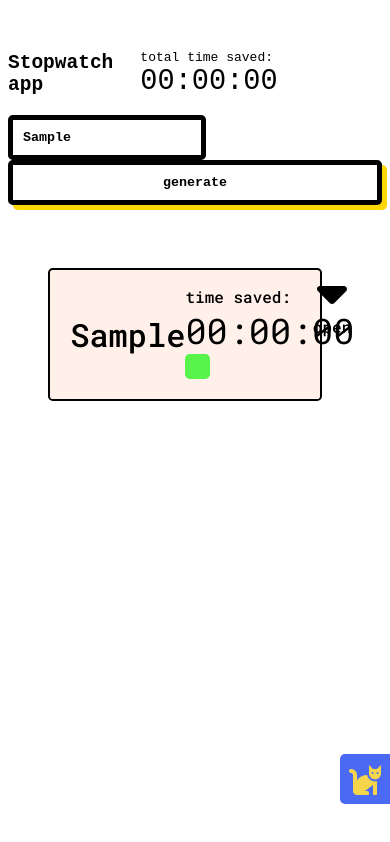
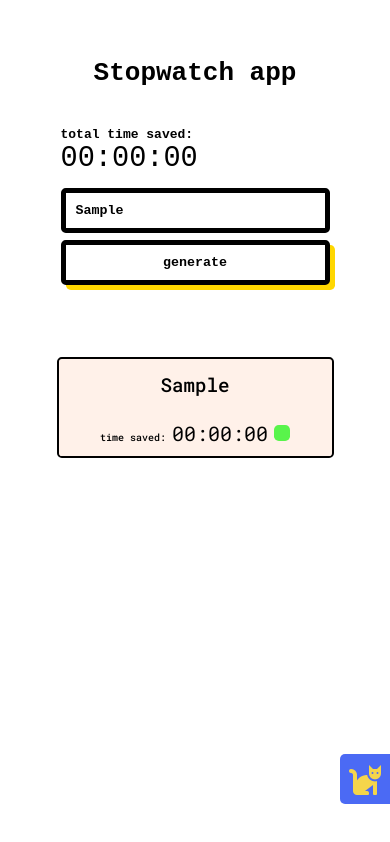
Before and after one commit to Anti-glitches/Stopwatch-App, a plain HTML site: page index.html in a window 390 px wide. Both pictures are taken after typing "Sample" into the empty fields and a click on the button "generate". Drawn offline with Linux system fonts and the light colour scheme.

Commit message:
app responsiveness

```diff
--- a/css/style.css
+++ b/css/style.css
@@ -5,6 +5,15 @@ body{
     display: flex;
     justify-content: center;
     overflow-y: scroll;
+}
+
+h1, p{
+    font-weight: 500;
+}
+
+p > span{
+    font-weight: 400;
+    font-size: 2.2em;
 }
 
 #container{
@@ -15,13 +24,18 @@ body{
     align-items: center;
 }
 
-.input-container{
+#input-container{
     margin-bottom: 50px;
 }
 
-.input-container > * {
+#input-container > * > *{
     font-family: monospace;
     font-weight: 700;
+}
+
+p#title-logo{
+    font-size: 1.5em;
+    font-weight: bold;
 }
 
 input{
@@ -37,7 +51,7 @@ input:focus{
 }
 
 button#generate{
-    padding: 10px 150px;
+    padding: 10px 11vw;
     border: 5px solid black;
     background-color: white;
     transition: box-shadow 0.2s ease-in-out;
@@ -57,11 +71,6 @@ div#heading{
     align-items: center;
 }
 
-p#title-logo{
-    font-size: 1.5em;
-    font-weight: bold;
-}
-
 
 /* accordian container */
 
@@ -74,15 +83,6 @@ p#title-logo{
 
 
 /* accordian head css */
-
-h1, p{
-    font-weight: 500;
-}
-
-p > span{
-    font-weight: 400;
-    font-size: 2.2em;
-}
 
 .accordian-item-head{
     display: flex;
@@ -98,9 +98,17 @@ p > span{
     justify-content: space-between;
     align-items: center;
     background-color: #DFFFF4;
-    padding: 0 20px;
+    padding: 0 2vw;
     border-radius: 0.3rem;
     border: 2px solid black;
+}
+
+.circle{
+    height: 25px;
+    width: 25px;
+    background-color: #59F44B;
+    border-radius: 0.3rem;
+    display: inline-block;
 }
 
 .item-head-toggle{
@@ -115,13 +123,6 @@ p > span{
     margin-top: 0;
 }
 
-.circle{
-    height: 25px;
-    width: 25px;
-    background-color: #59F44B;
-    border-radius: 0.3rem;
-    display: inline-block;
-}
 
 /* toggle switch */
 .item-head-arrow{
@@ -134,7 +135,6 @@ p > span{
 .accordian-item-body{
     display: flex;
     justify-content: space-between;
-    width: 66.5vw;
     margin-top: 1em;
     max-height: 0;
     overflow: hidden;
@@ -142,13 +142,19 @@ p > span{
     /* background-color: #59F44B; */
 }
 
+.accordian-body-display{
+    display: flex;
+    justify-content: space-between;
+    width: 63vw;
+}
+
 .item-body-stopwatch{
     display: flex;
     flex-direction: column;
-    padding-left: 10px;
+    padding-left: 2vw;
 }
 
-.item-body-stopwatch > span{
+.item-body-stopwatch > span.display{
     font-size: 4.2em;
     border-radius: 0.3rem;
 }
@@ -188,7 +194,7 @@ p > span{
 
 .item-body-textarea{
     /* padding-right: 15px; */
-    margin-left: 7.5vw;
+    padding-right: 2vw;
 }
 
 .item-body-textarea > textarea{
@@ -199,15 +205,15 @@ p > span{
 }
 
 .delete{
-    width: 3.2vw;
-    position: relative;
+    width: 5vw;
+    display: flex;
+    justify-content: center;
+    align-items: flex-end;
+    padding-bottom: 1.5vh;
 }
 
 .delete-icon{
     font-size: 2em;
-    position: relative;
-    right: 0;
-    top: 3.5em;
     color: #FF4646;
     cursor: pointer;
 }
@@ -249,7 +255,6 @@ p > span{
 
 .fa-cat{
     font-size: 2em;
-    /* transform: rotate(-90deg); */
     color: #F4D54B;
 }
 
@@ -268,3 +273,157 @@ background: #f1f1f1;
 ::-webkit-scrollbar-thumb {
 background: #4b6af4;
 }
+
+@media (max-width: 1200px) and (min-width: 992px) {
+    .item-body-stopwatch > span.display{
+        font-size: 3.6em;
+    }
+
+    .stopwatch-buttons > button{
+        width: 7em;
+        margin-right: 2vw;
+    }
+
+    .item-head-display > h1{
+        font-size: 1.6em;
+    }
+
+    .item-head-display > p > span{
+        font-size: 2em;
+    }
+
+    .item-head-toggle > p{
+        font-size: 14px;
+    }
+
+    .item-head-arrow{
+        font-size: 2.6em;
+        transition: transform 0.2s ease-in-out;
+    }
+}
+
+@media (max-width: 992px){
+    .item-body-stopwatch > span.display{
+        font-size: 3em;
+    }
+
+    .stopwatch-buttons > button{
+        width: 5.8em;
+        margin-right: 2vw;
+    }
+
+    .item-head-display > h1{
+        font-size: 1.6em;
+    }
+
+    .item-head-display > p{
+        font-size: 12px;
+    }
+
+    .item-head-display > p > span{
+        font-size: 2em;
+    }
+
+    .item-head-toggle > p{
+        font-size: 12px;
+    }
+
+    .item-head-arrow{
+        font-size: 2.6em;
+        transition: transform 0.2s ease-in-out;
+    }
+
+    .circle{
+        height: 20px;
+        width: 20px;
+    }
+
+    .delete-icon{
+        font-size: 1.8em;
+    }
+}
+
+@media (max-width: 768px) {
+    #heading{
+        display: flex;
+        flex-direction: column;
+    }
+
+    #heading #title-logo{
+        font-size: 2em;
+    }
+
+    #input-generate-container{
+        display: flex;
+        flex-direction: column;
+    }
+
+    #input-generate-container > *{
+        margin-bottom: 0.5em;
+    }
+
+    button#generate{
+        padding: 10px 25vw;
+    }
+
+    .item-head-display{
+        width: 50vw;
+        flex-direction: column;
+    }
+
+    .item-head-display > h1{
+        font-size: 1.2em;
+    }
+
+    .item-head-display > p{
+        font-size: 10px;
+    }
+
+    .item-head-display > p > span{
+        font-size: 2em;
+    }
+
+    .circle{
+        height: 16px;
+        width: 16px;
+    }
+
+    .accordian-item-body{
+        flex-direction: column;
+        align-items: center;
+    }
+
+    .accordian-body-display{
+        justify-content: center;
+        width: 54vw;
+    }
+
+
+    .item-head-toggle{
+        display: none;
+    }
+
+    .delete{
+        margin-top: 5vh;
+    }
+
+    .item-body-textarea{
+        display: none;
+    }
+}
+
+
+@media (max-width: 576px) {
+    .item-head-display{
+        width: 66vw;
+    }
+
+    .accordian-body-display{
+        width: 70vw;
+    }
+
+    .delete-icon{
+        font-size: 1.6em;
+    }
+
+}
--- a/index.html
+++ b/index.html
@@ -12,13 +12,16 @@
 </head>
 <body>
     <div id="container">
-        <div class="input-container">
+        <div id="input-container">
             <div id="heading">
                 <p id="title-logo">Stopwatch app</p>
                 <p id="totalSavedPrg">total time saved: <span id="totalSaved">00:00:00</span> </p>
             </div>
-            <input id='inputText' type="text" maxlength ="25" placeholder="Enter something" required="required">
-            <button id="generate">generate</button>
+            <div id="input-generate-container">
+                <input id='inputText' type="text" maxlength ="25" placeholder="Enter something" required="required">
+                <button id="generate">generate</button>
+            </div>
+
             <p id="errMsg"></p>
         </div>
         <div class="module-container">
--- a/js/create.js
+++ b/js/create.js
@@ -30,6 +30,7 @@ export function createBox(){
                     </div>
                 </div>
                 <div class="accordian-item-body">
+                    <div class="accordian-body-display">
                         <div class="item-body-stopwatch">
                             <span class='display display${count}'>00:00:00</span>
                             <div class="stopwatch-buttons">
@@ -39,6 +40,7 @@ export function createBox(){
                         </div>
                         <div class="item-body-textarea">
                             <textarea name="" id="" cols="45" rows="9" placeholder="Write some notes here"></textarea>
+                        </div>
                     </div>
                     <div class="delete">
                         <i title="Please don't delete me"class="fas fa-trash delete-icon delete${count}"></i>
```
Lines whose indentation alone changed are shown as unchanged.
